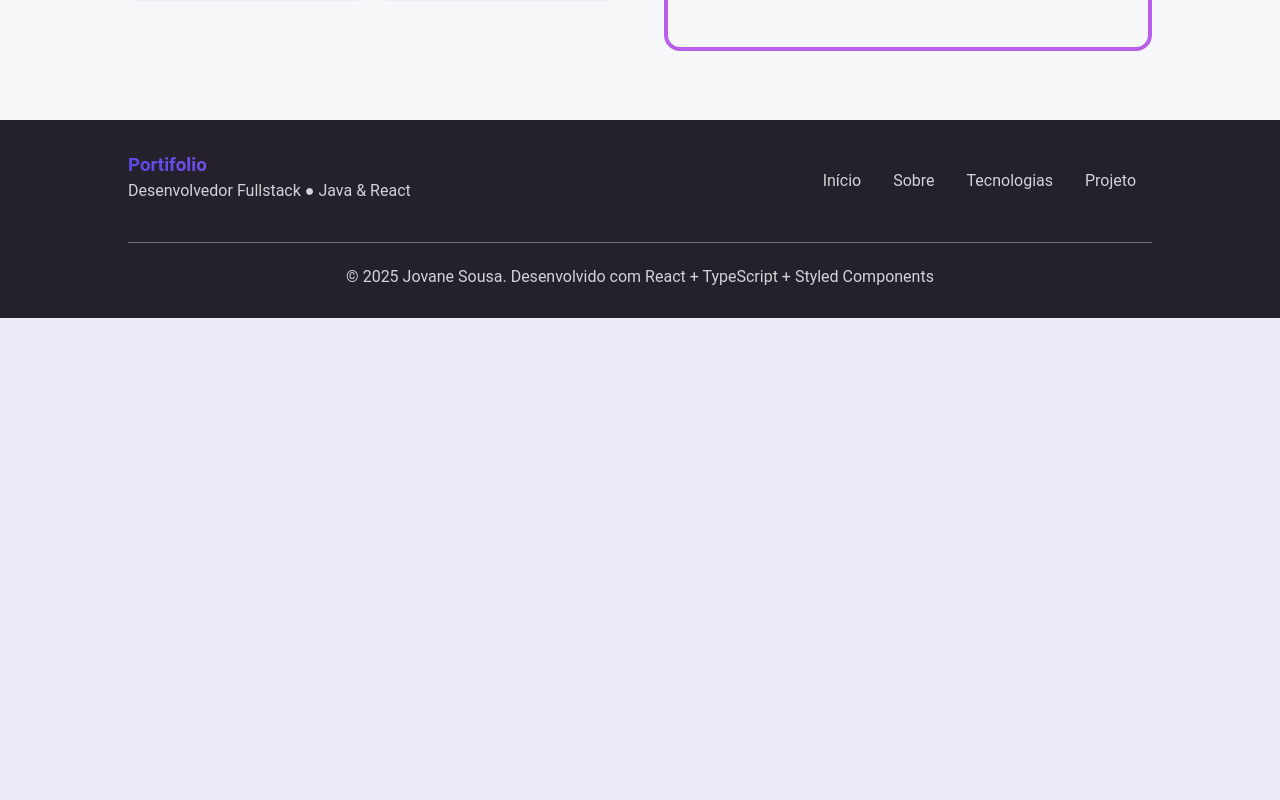
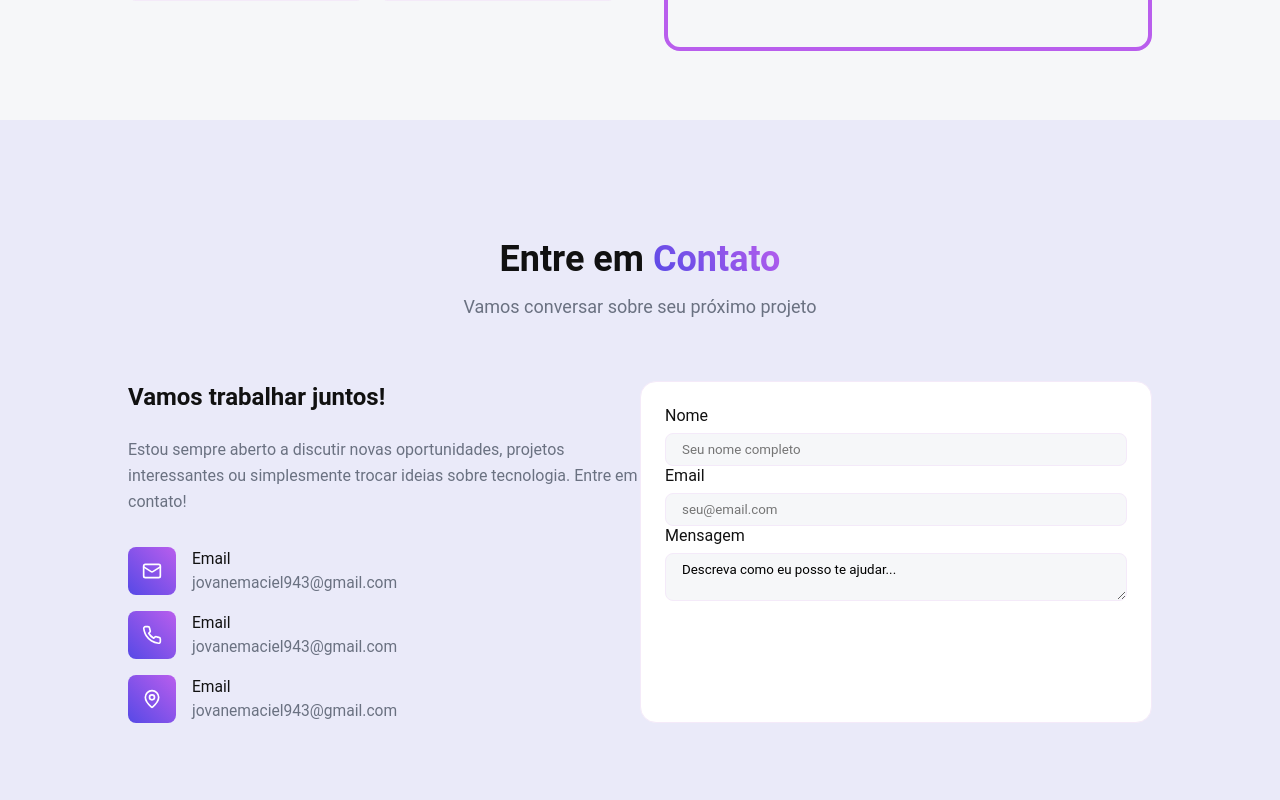
Before and after one commit to JovanneSousa/portifolio, a React (Vite) app: page / in a window 1280 px wide. Shown: the part 1400-2200 px from the top of the page. Before the commit the page ends 1718 px from the top, so only its background shows below. Built offline with nearby package versions, Linux system fonts and the light colour scheme.

Commit message:
feat: finalizando seção de contato, e iniciando seção de formulário de contato

```diff
--- a/src/App.tsx
+++ b/src/App.tsx
@@ -1,4 +1,5 @@
 import About from './components/About'
+import Contact from './components/Contact'
 import Footer from './components/Footer'
 import Header from './components/Header'
 import Hero from './components/Hero'
@@ -11,6 +12,7 @@ function App() {
       <Header />
         <Hero />
         <About />
+        <Contact />
         <Footer />
     </>
   )
--- /dev/null
+++ b/src/components/Contact/index.tsx
@@ -0,0 +1,98 @@
+import { ContactSection } from './styles'
+
+const Contact = () => {
+  return (
+    <ContactSection>
+      <div className="container">
+        <div className="title">
+          <h2>
+            Entre em <span>Contato</span>
+          </h2>
+          <p>Vamos conversar sobre seu próximo projeto</p>
+        </div>
+        <div className="content">
+          <div className="info">
+            <h3>Vamos trabalhar juntos!</h3>
+            <p className="text">
+              {' '}
+              Estou sempre aberto a discutir novas oportunidades, projetos
+              interessantes ou simplesmente trocar ideias sobre tecnologia.
+              Entre em contato!
+            </p>
+            <div className="info-rede">
+              <div className="icon">
+                <svg
+                  xmlns="http://www.w3.org/2000/svg"
+                  viewBox="0 0 24 24"
+                  fill="none"
+                  stroke="currentColor"
+                  strokeWidth="2"
+                  strokeLinecap="round"
+                  strokeLinejoin="round"
+                >
+                  <rect width="20" height="16" x="2" y="4" rx="2" />
+                  <path d="m22 7-8.97 5.7a1.94 1.94 0 0 1-2.06 0L2 7" />
+                </svg>
+              </div>
+              <div className="info-contact">
+                <p className="title-contact">Email</p>
+                <p className="address">jovanemaciel943@gmail.com</p>
+              </div>
+            </div>
+            <div className="info-rede">
+              <div className="icon">
+                <svg
+                  xmlns="http://www.w3.org/2000/svg"
+                  viewBox="0 0 24 24"
+                  fill="none"
+                  stroke="currentColor"
+                  strokeWidth="2"
+                  strokeLinecap="round"
+                  strokeLinejoin="round"
+                >
+                  <path d="M22 16.92v3a2 2 0 0 1-2.18 2 19.79 19.79 0 0 1-8.63-3.07 19.5 19.5 0 0 1-6-6 19.79 19.79 0 0 1-3.07-8.67A2 2 0 0 1 4.11 2h3a2 2 0 0 1 2 1.72 12.84 12.84 0 0 0 .7 2.81 2 2 0 0 1-.45 2.11L8.09 9.91a16 16 0 0 0 6 6l1.27-1.27a2 2 0 0 1 2.11-.45 12.84 12.84 0 0 0 2.81.7A2 2 0 0 1 22 16.92z" />
+                </svg>
+              </div>
+              <div className="info-contact">
+                <p className="title-contact">Email</p>
+                <p className="address">jovanemaciel943@gmail.com</p>
+              </div>
+            </div>
+            <div className="info-rede">
+              <div className="icon">
+                <svg
+                  xmlns="http://www.w3.org/2000/svg"
+                  viewBox="0 0 24 24"
+                  fill="none"
+                  stroke="currentColor"
+                  strokeWidth="2"
+                  strokeLinecap="round"
+                  strokeLinejoin="round"
+                >
+                  <path d="M20 10c0 4.993-5.539 10.193-7.399 11.799a1 1 0 0 1-1.202 0C9.539 20.193 4 14.993 4 10a8 8 0 0 1 16 0" />
+                  <circle cx="12" cy="10" r="3" />
+                </svg>
+              </div>
+              <div className="info-contact">
+                <p className="title-contact">Email</p>
+                <p className="address">jovanemaciel943@gmail.com</p>
+              </div>
+            </div>
+          </div>
+          <form action="submit">
+            <label htmlFor="name">Nome</label>
+            <input type="text" id="name" placeholder="Seu nome completo" />
+            <label htmlFor="email">Email</label>
+            <input type="email" id="email" placeholder="seu@email.com" />
+            <label htmlFor="message">Mensagem</label>
+            <textarea name="message" id="message">
+              Descreva como eu posso te ajudar...
+            </textarea>
+          </form>
+        </div>
+      </div>
+    </ContactSection>
+  )
+}
+
+export default Contact
--- /dev/null
+++ b/src/components/Contact/styles.ts
@@ -0,0 +1,104 @@
+import styled from 'styled-components'
+import { colors } from '../../styles'
+
+export const ContactSection = styled.section`
+  display: flex;
+  align-items: center;
+  height: 90vh;
+
+  h2 {
+    color: ${colors.black};
+    margin-bottom: 16px;
+    font-size: 2.25rem;
+
+    span {
+      background: ${colors.gradientOne};
+      -webkit-background-clip: text;
+      -webkit-text-fill-color: transparent;
+    }
+  }
+
+  .content {
+    display: flex;
+  }
+
+  .title {
+    text-align: center;
+    margin-bottom: 64px;
+  }
+
+  .info {
+    max-width: 50%;
+  }
+
+  h3 {
+    color: ${colors.black};
+    font-size: 1.5rem;
+    line-height: 2rem;
+    margin-bottom: 24px;
+  }
+
+  p {
+    font-size: 1.125rem;
+  }
+  .text {
+    line-height: 1.625rem;
+    font-size: 1rem;
+    margin-bottom: 32px;
+  }
+
+  svg {
+    width: 20px;
+    height: 20px;
+    color: ${colors.white};
+  }
+
+  .info-rede {
+    display: flex;
+    margin-top: 16px;
+
+    .title-contact {
+      color: ${colors.black};
+    }
+
+    .address,
+    .title-contact {
+      line-height: 1rem;
+      font-size: 0.975rem;
+      padding: 4px;
+    }
+  }
+
+  .icon {
+    background: ${colors.gradientOne};
+    width: 48px;
+    height: 48px;
+    border-radius: 8px;
+    display: flex;
+    align-items: center;
+    justify-content: center;
+    margin-right: 12px;
+  }
+
+  form {
+    background-color: ${colors.white};
+    width: 50%;
+    border-radius: 16px;
+    border: 1px solid ${colors.border};
+    padding: 24px;
+  }
+
+  input, textarea {
+    background-color: ${colors.background2};
+    display: block;
+    margin-top: 8px;
+    padding: 8px 16px;
+    border-radius: 8px;
+    border: 1px solid ${colors.border};
+    width: 100%;
+  }
+
+  label {
+    color: ${colors.black};
+  }
+`
```
